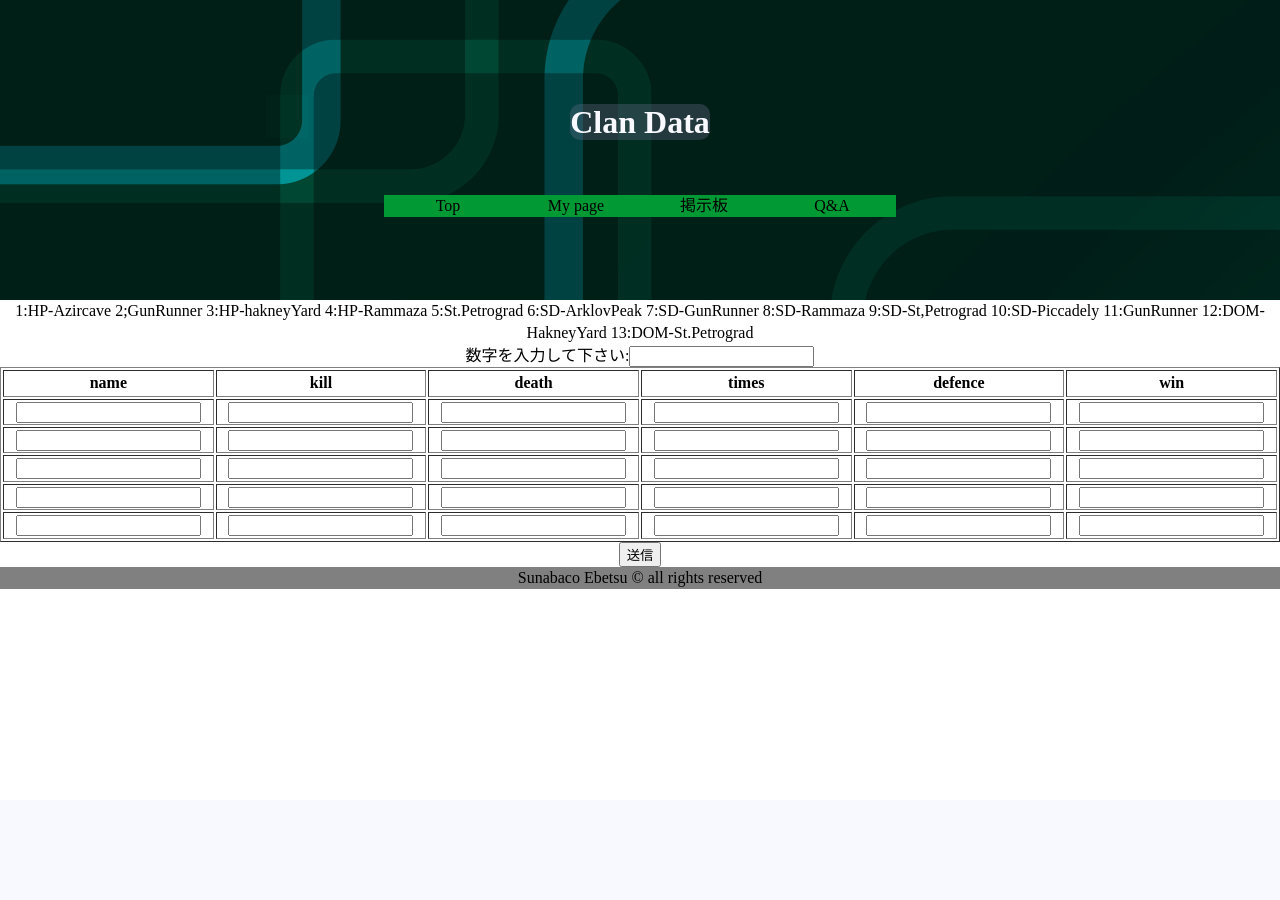
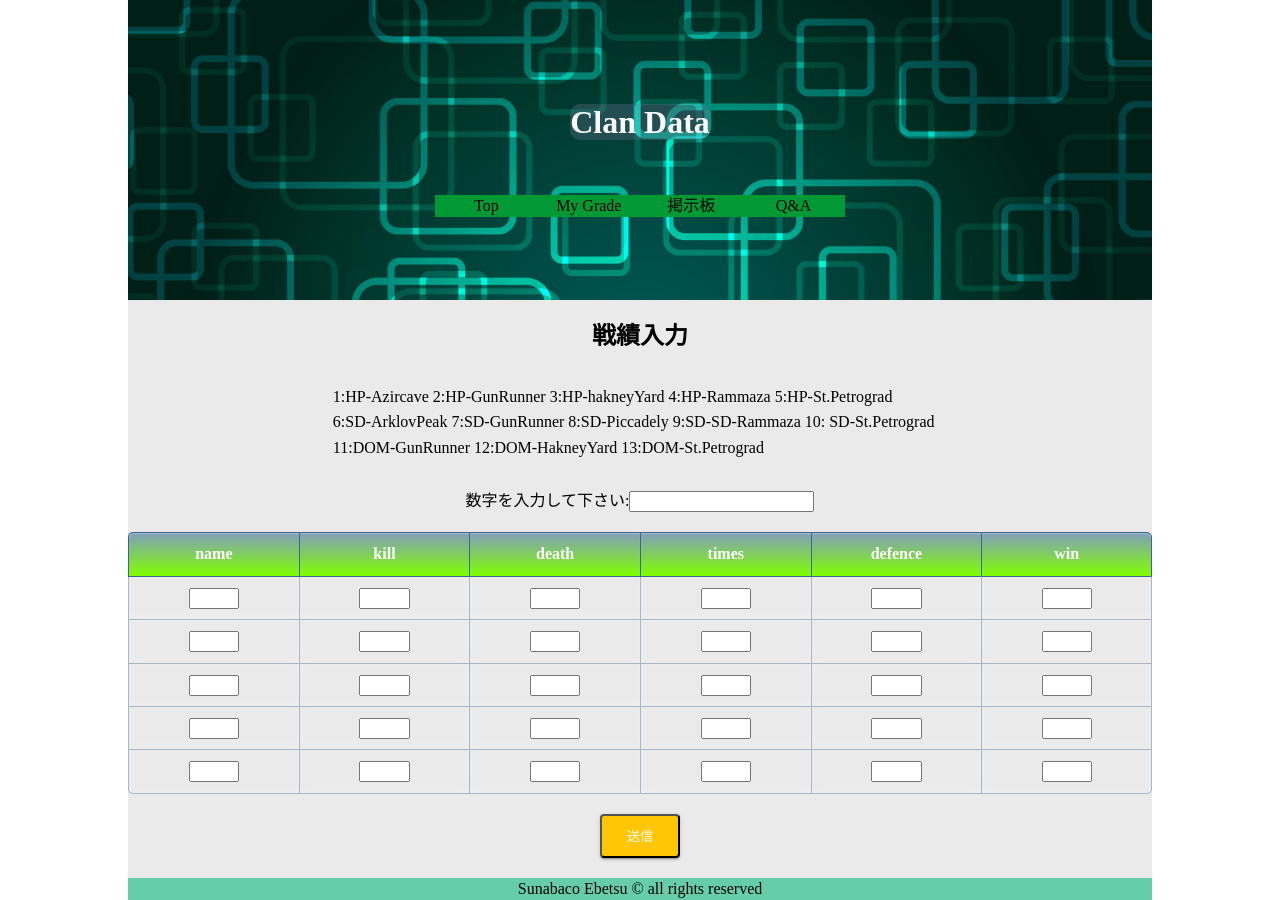
Before and after one commit to kota5th/graduation-, a Flask app: page /map in a window 1280 px wide. Before the commit the page ends 589 px from the top, so only its background shows below. Run offline with Flask 2, Linux system fonts and the light colour scheme; a user stored in the database is signed in.

Commit message:
ほぼ完成

```diff
--- a/app.py
+++ b/app.py
@@ -1,5 +1,6 @@
 import sqlite3
 from flask import Flask, render_template, request,redirect,session
+from datetime import datetime
 app = Flask(__name__)
 UPLOAD_FOLDER = '/static/img'
 
@@ -65,7 +66,11 @@ def login():
 # 記事投稿
 @app.route("/post",methods=["GET"])
 def add_get():
-    return render_template("/post.html")
+    if "user_id" in session:
+        return render_template("/post.html")
+    else:
+        return render_template('login.html')
+
 @app.route("/post",methods=["POST"])
 def add_post():
     task = request.form.get("task")
@@ -82,7 +87,11 @@ def add_post():
 # map 戦歴記入ページ
 @app.route("/map",methods=["GET"])
 def map_get():
-    return render_template("/map.html")
+    if "user_id" in session:
+        return render_template("/map.html")
+    else:
+        return render_template('login.html')
+
 @app.route("/map",methods=["POST"])
 def map_post():
     map = request.form.get("map")
@@ -110,7 +119,7 @@ def map_post():
     times4 =  request.form.get("times4")
     defence4 =  request.form.get("defence4")
     win4 =  request.form.get("win4")
-    player_name5 = request.form.get("player_name1")
+    player_name5 = request.form.get("player_name5")
     kill_5 =  request.form.get("kill_5")
     death5 =  request.form.get("death5")
     times5 =  request.form.get("times5")
@@ -133,6 +142,7 @@ def map_post():
 # GRADE
 @app.route("/grade")
 def grade_list():
+    if "user_id" in session:
         user_id = session["user_id"]
         conn = sqlite3.connect("flasktest.db")
         c = conn.cursor()
@@ -148,64 +158,76 @@ def grade_list():
         c.close()
         print(grade_list)
         return render_template("grade.html",grade_list = grade_list)
+    else:
+        return render_template('login.html')
 
 @app.route("/search", methods=["get"])
 def search_ent():
+    if user_id in session:
+        return render_template("search.html")
+    else:
+        return render_template('login.html')
 
-    return render_template("search.html")
 
 
 # 検索
 @app.route("/search", methods=["post"])
 def search_post():
-    team = request.form.get("team")
+    if user_id in session:
+        team = request.form.get("team")
 
-    return redirect("/search_result")
+        return redirect("/search_result")
+    else:
+        return render_template('login.html')
 
 # 検索結果
 @app.route("/search_result", methods=["post"])
 def search_entry():
+    if user_id in session:
 
-    team = request.form.get("team")
-    user_id = session["user_id"]
-    map = request.form.get("map")
-    print(map)
-    print(team)
-    if map == 0:
-        conn = sqlite3.connect("flasktest.db")
-        c = conn.cursor()
-        c.execute("select user_id from map where name = ?", (team,))
-        task = c.fetchone()
-        c.execute("select name, avg(kill), avg(death), avg(point_time), avg(defense), avg(win), avg(lose), avg(kill / death) as kd, avg(kill + death) as approach from map where user_id = ? and name = ?", (user_id, team))
-        grade_list = []
-        for row in c.fetchall():
+        team = request.form.get("team")
+        user_id = session["user_id"]
+        map = request.form.get("map")
+        print(map)
+        print(team)
+        if map == 0:
+            conn = sqlite3.connect("flasktest.db")
+            c = conn.cursor()
+            c.execute("select user_id from map where name = ?", (team,))
+            task = c.fetchone()
+            c.execute("select name, avg(kill), avg(death), avg(point_time), avg(defense), avg(win), avg(lose), avg(kill / death) as kd, avg(kill + death) as approach from map where user_id = ? and name = ?", (user_id, team))
+            grade_list = []
+            for row in c.fetchall():
 
-            grade_list.append({"name":row[0], "kill": row[1], "death": row[2], "point_time": row[3], "defense": row[4],  "win": row[5], "lose": row[6], "kd":row[7], "approach": row[8]})
+                grade_list.append({"name":row[0], "kill": row[1], "death": row[2], "point_time": row[3], "defense": row[4],  "win": row[5], "lose": row[6], "kd":row[7], "approach": row[8]})
 
-        c.close()
+            c.close()
 
+        else:
+
+            conn = sqlite3.connect("flasktest.db")
+            c = conn.cursor()
+                # taskテーブルからすべての値を取得する
+            c.execute("select user_id from map where name = ?", (team,))
+            task = c.fetchone()
+            c.execute("select name, avg(kill), avg(death), avg(point_time), avg(defense), avg(win), avg(kill / death) as kd, avg(kill + death) as approach from map where user_id = ? and name = ? and map = ?", (user_id, team, map))
+            grade_list = []
+            for row in c.fetchall():
+
+                grade_list.append({"name":row[0], "kill": row[1], "death": row[2], "point_time": row[3], "defense": row[4],  "win": row[5], "kd":row[6], "approach": row[7]})
+
+            c.close()
+        print(grade_list)
+        print(task)
+        print(user_id)
+        return render_template("grade.html", grade_list = grade_list)
     else:
-
-        conn = sqlite3.connect("flasktest.db")
-        c = conn.cursor()
-            # taskテーブルからすべての値を取得する
-        c.execute("select user_id from map where name = ?", (team,))
-        task = c.fetchone()
-        c.execute("select name, avg(kill), avg(death), avg(point_time), avg(defense), avg(win), avg(lose), avg(kill / death) as kd, avg(kill + death) as approach from map where user_id = ? and name = ? and map = ?", (user_id, team, map))
-        grade_list = []
-        for row in c.fetchall():
-
-            grade_list.append({"name":row[0], "kill": row[1], "death": row[2], "point_time": row[3], "defense": row[4],  "win": row[5], "lose": row[6], "kd":row[7], "approach": row[8]})
-
-        c.close()
-    print(grade_list)
-    print(task)
-    print(user_id)
-    return render_template("grade.html", grade_list = grade_list)
+        return render_template("login.html")
 
 @app.route("/friends", methods=["GET"])
 def friend_get():
-    return render_template("/friends.html")
+     return render_template("/friends.html")
+
 @app.route("/friends", methods=["POST"])
 def friend_post():
     dt_now = datetime.now().strftime('%m-%d %H:%M:%S')
@@ -224,14 +246,15 @@ def friend_post():
 
 @app.route("/list")
 def task_list():
-    conn = sqlite3.connect("flasktest.db")
-    c = conn.cursor()
-    c.execute("select id, task, user_name,date from friend_recruitment")
-    task_list = []
-    for row in c.fetchall():
-        task_list.append({"id":row[0] , "task":row[1] , "user_name":row[2] , "date":row[3]})
-    return render_template("task_list.html", task_list = task_list)
 
+
+        conn = sqlite3.connect("flasktest.db")
+        c = conn.cursor()
+        c.execute("select id, task, user_name,date from friend_recruitment order by id desc")
+        task_list = []
+        for row in c.fetchall():
+            task_list.append({"id":row[0] , "task":row[1] , "user_name":row[2] , "date":row[3]})
+        return render_template("task_list.html", task_list = task_list)
 
 @app.route("/edit/<int:id>")
 def edit(id):
--- a/static/css/style.css
+++ b/static/css/style.css
@@ -42,13 +42,15 @@ img {
 /* --------------------------------------------------- */
 
 .box {
-  width: 100%;
+  width: 80%;
   text-align: center;
   margin: 0 auto;
+  background-color: #eaeaea;
 }
 
 .header {
   background-image: url(../img/13854.jpg);
+  background-size: cover;
   background-repeat: no-repeat;
   height: 300px;
 }
@@ -74,17 +76,48 @@ ul li {
   background-color: #009933;
 }
 
-footer {
-  background-color: gray;
+#footer {
+  background-color: #66cdaa;
   height: auto;
 }
 
+/* 登録機能のcss */
+.regist {
+  margin: 25px;
+}
+
+.btn {
+  display: inline-block;
+  background-color: #FFC605;
+  color: #FFF;
+  width: 80px;
+  padding: 0.8em;
+  text-decoration: none;
+  border-radius: 4px;
+  box-shadow: 0 2px 2px 0 rgba(0, 0, 0, 0.12), 0 1px 5px 0 rgba(0, 0, 0, 0.12), 0 3px 1px -2px rgba(0, 0, 0, 0.2);
+  -webkit-tap-highlight-color: transparent;
+  transition: .3s ease-out;
+  margin: 20px;
+}
+
+.btn :hover {
+  cursor: pointer;
+  text-decoration: none;
+  box-shadow: 0 5px 10px 0 rgba(0, 0, 0, 0.12), 0 3px 20px 0 rgba(0, 0, 0, 0.12), 0 5px 6px -2px rgba(0, 0, 0, 0.2);
+}
+
+.login {
+  background-color: #eaeaea;
+  padding: 50px 0;
+}
+
+/* 検索機能のcss */
 .s-title {
   margin-top: 30px;
 }
 
 .map-op {
-  width: 50%;
+  width: 400px;
   line-height: 1.6;
   letter-spacing: 1.0;
   margin: 0 auto;
@@ -97,11 +130,114 @@ footer {
 
 .s-form {
   margin: 0 auto;
+  width: 800px;
 }
 
 .search {
-  margin-top: 15px;
-  margin-bottom: 50px;
-  width: 100%;
+  margin: 20px auto;
+  width: 800px;
   text-align: center;
 }
+
+/* 投稿記事作成ページ */
+.f-post input {
+  margin: 20px;
+}
+
+.f-title {
+  padding: 20px;
+}
+
+.f-content {
+  border-bottom: 1px solid #000;
+  padding: 30px;
+  width: 80%;
+  margin: 0 auto;
+}
+
+.f-content p {
+  padding: 10px;
+}
+
+.f-add {
+  display: inline-block;
+  width: 100px;
+  margin: 20px;
+}
+
+/* マップ作り */
+.g-title {
+  padding-top: 20px;
+}
+
+.map-sel-inp {
+  margin-bottom: 20px;
+}
+
+.map-sel {
+  width: 60%;
+  line-height: 1.6;
+  letter-spacing: 1.0;
+  margin: 0px auto;
+  text-align: left;
+  padding: 30px;
+}
+
+
+.grade {
+  width: 100%;
+  border-collapse: separate;
+  border-spacing: 0;
+  margin: 0 auto;
+}
+
+.grade th:first-child {
+  border-radius: 5px 0 0 0;
+}
+
+.grade th:last-child {
+  border-radius: 0 5px 0 0;
+  border-right: 1px solid #3c6690;
+}
+
+.grade th {
+  text-align: center;
+  color: white;
+  background: linear-gradient(#829ebc, #7fff00);
+  border-left: 1px solid #3c6690;
+  border-top: 1px solid #3c6690;
+  border-bottom: 1px solid #3c6690;
+  box-shadow: 0px 1px 1px rgba(255, 255, 255, 0.3) inset;
+  width: 13%;
+  padding: 10px 0;
+}
+
+.grade td {
+  text-align: center;
+  border-left: 1px solid #a8b7c5;
+  border-bottom: 1px solid #a8b7c5;
+  border-top: none;
+  box-shadow: 0px -3px 5px 1px #eee inset;
+  width: 13%;
+  padding: 10px 0;
+}
+
+.grade td:last-child {
+  border-right: 1px solid #a8b7c5;
+}
+
+.grade tr:last-child td:first-child {
+  border-radius: 0 0 0 5px;
+}
+
+.grade tr:last-child td:last-child {
+  border-radius: 0 0 5px 0;
+}
+
+table td input {
+  width: 25%;
+}
+
+.search-btn {
+  margin-top: 20px;
+}
--- a/templates/base.html
+++ b/templates/base.html
@@ -4,7 +4,7 @@
 <head>
   <meta charset="UTF-8">
   <meta name="viewport" content="width=device-width, initial-scale=1.0">
-  <link rel="stylesheet" type="text/css" href="/static/css/style.css">
+  <link rel="stylesheet" type="text/css" href="/static/css/style.css" media="screen and (min-width:765px)">
   <title>Document</title>
 </head>
 
@@ -15,8 +15,8 @@
 
       <ul>
         <li><a href="/">Top</a></li>
-        <li><a href="/grade">My page</a></li>
-        <li><a href="/friends">掲示板</a></li>
+        <li><a href="/grade">My Grade</a></li>
+        <li><a href="/list">掲示板</a></li>
         <li><a href="/login">Q&A</a></li>
       </ul>
 
@@ -27,7 +27,7 @@
 
   {% endblock %}
 
-  <footer>
+  <footer class="box" id="footer">
     <p>Sunabaco Ebetsu &copy; all rights reserved</p>
   </footer>
 </body>
--- a/templates/map.html
+++ b/templates/map.html
@@ -1,11 +1,16 @@
 {% extends "base.html" %}
 {% block content %}
-1:HP-Azircave 2;GunRunner 3:HP-hakneyYard 4:HP-Rammaza 5:St.Petrograd 6:SD-ArklovPeak 7:SD-GunRunner 8:SD-Rammaza
-9:SD-St,Petrograd 10:SD-Piccadely 11:GunRunner 12:DOM-HakneyYard 13:DOM-St.Petrograd
+<div class="box">
+  <h2 class="g-title">戦績入力</h2>
+  <div class="map-sel">
+    <p>1:HP-Azircave 2:HP-GunRunner 3:HP-hakneyYard 4:HP-Rammaza 5:HP-St.Petrograd</p>
+    <p>6:SD-ArklovPeak 7:SD-GunRunner 8:SD-Piccadely 9:SD-SD-Rammaza 10: SD-St.Petrograd</p>
+    <p>11:DOM-GunRunner 12:DOM-HakneyYard 13:DOM-St.Petrograd</p>
+  </div>
   <form action="/map" method="post">
-  数字を入力して下さい:<input type="text" name="map">
+    数字を入力して下さい:<input type="text" name="map" class="map-sel-inp">
 
-  <table border="solid 1px #fff" style="width: 100%;">
+    <table class="grade">
       <tr>
         <th>name</th>
         <th>kill</th>
@@ -57,7 +62,8 @@
     </table>
 
 
-  <input type="submit" value="送信">
+    <input type="submit" value="送信" class="btn">
   </form>
+</div>
 
 {% endblock %}
```
Also changed, not shown: templates/friends.html (+8 -7 lines), templates/grade.html (+7 -10 lines), templates/login.html (+10 -5 lines), templates/regist.html (+8 -6 lines), templates/task_list.html (+5 -2 lines), flasktest.db. Lines whose indentation alone changed are shown as unchanged.
